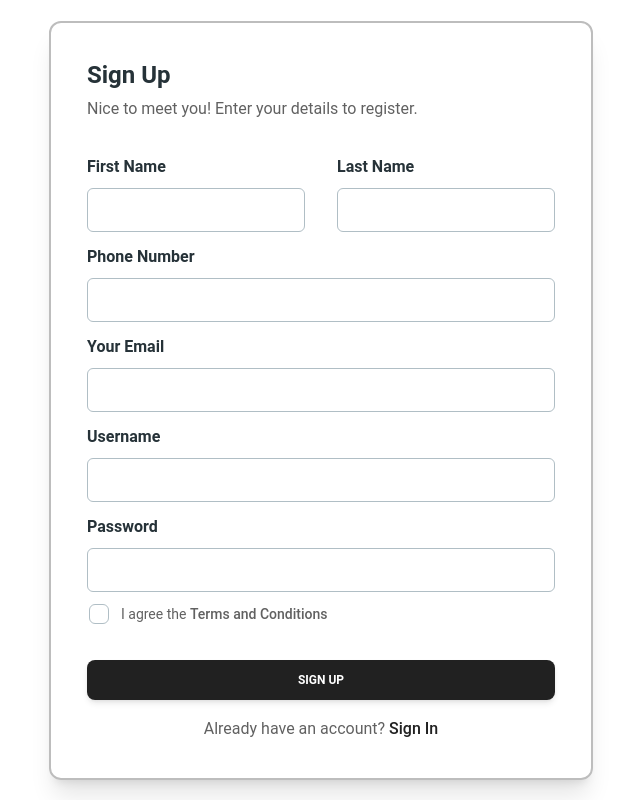
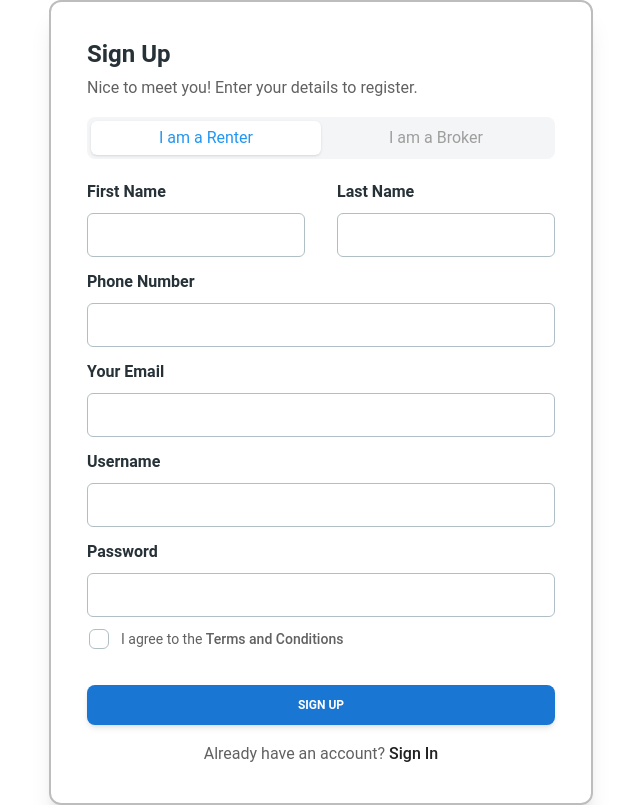
Before and after one commit to kunalchahar/Rentify, a React (Vite) app in the folder Rentify/frontend/: page /register in a window 1280 px wide. Shown: the whole page, without its empty margins (319-959 px from the left). Built offline with nearby package versions, Linux system fonts and the light colour scheme.

Commit message:
Register page updated with design changes and checkbox alert

```diff
--- a/Rentify/frontend/src/modules/authentication/Register.jsx
+++ b/Rentify/frontend/src/modules/authentication/Register.jsx
@@ -1,5 +1,4 @@
-import React from 'react'
-import { useState } from 'react';
+import React, { useState } from 'react';
 import api from '../../Axios';
 import {
    Card,
@@ -7,6 +6,9 @@ import {
    Checkbox,
    Button,
    Typography,
+   TabsHeader,
+   Tab,
+   Tabs,
 } from "@material-tailwind/react";
 import { useNavigate } from 'react-router-dom';
 
@@ -15,6 +17,15 @@ const Register = () => {
 
    const loginForm = () => {
       navigate('/login');
+   };
+
+
+   const [userType, setUserType] = useState("renter");
+
+   const [isChecked, setIsChecked] = useState(false);
+
+   const handleCheckboxChange = (e) => {
+      setIsChecked(e.target.checked);
    };
 
    // storing from data
@@ -29,6 +40,7 @@ const Register = () => {
       userType: ''
    });
 
+
    const handleChange = (e) => {
       const { name, value } = e.target;
       setFormData((prevFormData) => ({
@@ -37,9 +49,15 @@ const Register = () => {
       }));
    };
 
+   console.log(userType)
 
    const handleSubmit = async (e) => {
       e.preventDefault();
+
+      if (!isChecked) {
+         alert('Please agree to the Terms and Conditions before signing up.');
+         return;
+      }
 
       const requestBody = {
          firstName: formData.firstName,
@@ -48,7 +66,7 @@ const Register = () => {
          password: formData.password,
          phoneNumber: formData.phoneNumber,
          username: formData.username,
-         userType: formData.userType
+         userType: userType
       };
       console.log(requestBody)
 
@@ -70,6 +88,8 @@ const Register = () => {
    };
    // form data done
 
+
+
    return (
       <div className='flex items-center justify-center min-h-screen'>
          <Card color="transparent" shadow={false} className="border-2 border-gray-400 p-9 shadow-xl w-full max-w-[34rem]">
@@ -79,10 +99,34 @@ const Register = () => {
             <Typography color="gray" className="mt-1 font-normal">
                Nice to meet you! Enter your details to register.
             </Typography>
+            <div className='w-full -mb-3 mt-4'>
+                           <Tabs value={userType} className="overflow-visible">
+                              <TabsHeader className="relative z-0 ">
+                                 <Tab
+                                    value="renter"
+                                    onClick={() => setUserType("renter")}
+                                    className={`${userType === "renter" ? "text-blue-500" : "text-gray-500"
+                                       }`}
+                                 >
+                                    I am a Renter
+                                 </Tab>
+                                 <Tab
+                                    value="broker"
+                                    onClick={() => setUserType("broker")}
+                                    className={`${userType === "broker" ? "text-red-500" : "text-gray-500"
+                                       }`}
+                                 >
+                                    I am a Broker
+                                 </Tab>
+                              </TabsHeader>
+                           </Tabs>
+                        </div>
             <form onSubmit={handleSubmit} className=" ">
                <div className=" flex flex-col w-full mt-8 gap-3">
                   <div className='flex justify-between items-center gap-8'>
                      <div className='w-1/2'>
+
+
                         <Typography variant="h6" color="blue-gray" className='mb-2'>
                            First Name
                         </Typography>
@@ -179,13 +223,15 @@ const Register = () => {
                   />
                </div>
                <Checkbox
+                  checked={isChecked}
+                  onChange={handleCheckboxChange}
                   label={
                      <Typography
                         variant="small"
                         color="gray"
                         className="flex items-center font-normal"
                      >
-                        I agree the
+                        I agree to the
                         <a
                            href="#"
                            className="font-medium transition-colors hover:text-gray-900"
@@ -196,7 +242,7 @@ const Register = () => {
                   }
                   containerProps={{ className: "-ml-2.5" }}
                />
-               <Button type='submit' className="mt-6" fullWidth>
+               <Button type='submit' className="mt-6 bg-blue-700" fullWidth>
                   sign up
                </Button>
                <Typography color="gray" className="mt-4 text-center font-normal">
```
